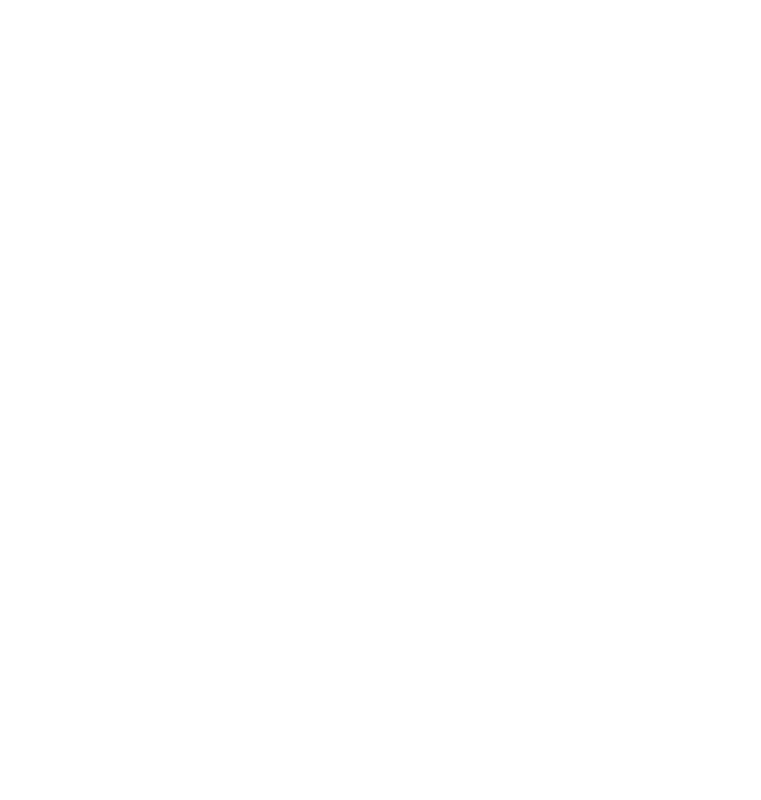
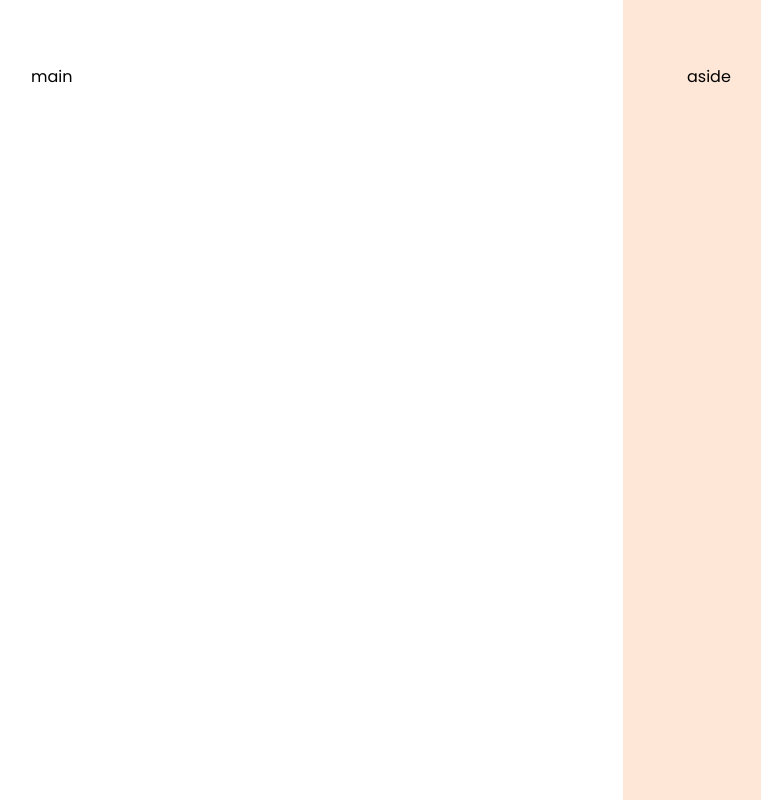
Before and after one commit to AndersonSouto/projeto-formulario-de-matricula, a plain HTML site: page index.html in a window 1280 px wide. Shown: the whole page, without its empty margins (33-794 px from the left). Drawn offline with Linux system fonts and the light colour scheme.

Commit message:
layout.css added

```diff
--- a/index.html
+++ b/index.html
@@ -13,5 +13,17 @@
 </head>
 <body>
 
+    <div id="app">
+
+        <main>
+            <div class="main-container">main</div>
+        </main>
+
+        <aside>
+            <div class="aside-container">aside</div>
+        </aside>
+
+    </div>
+
 </body>
 </html>
--- a/styles/global.css
+++ b/styles/global.css
@@ -1,3 +1,8 @@
+* {
+    padding: 0;
+    margin: 0;
+    box-sizing: border-box;
+}
 :root {
     font-family: 'Poppins', 'sans-serif';
     --font-family: 'Poppins', 'sans-serif';
@@ -17,3 +22,8 @@
     --stroke-highlight: #F3541C;
     --semantic-error: #DC2626;
 }
+
+body {
+    /*garante que nunca tenha rolagem ou transbordamento na pagina*/
+    overflow: hidden;
+}
--- a/styles/index.css
+++ b/styles/index.css
@@ -1 +1,2 @@
 @import url(global.css);
+@import url(layout.css);
--- /dev/null
+++ b/styles/layout.css
@@ -0,0 +1,26 @@
+#app {
+    display: grid;
+    grid-template-columns: 51.25% 48.75%;
+
+    height: 100vh;
+    overflow: hidden;
+}
+
+main {
+    overflow: auto;
+    padding: 4rem;
+
+    & .main-container {
+        max-width: 33rem;
+        margin-left: auto;
+    }
+}
+
+aside {
+    background-color: var(--surface-secondary);
+    padding: 4rem;
+
+    & .aside-container {
+        max-width: 31rem;
+    }
+}
```
